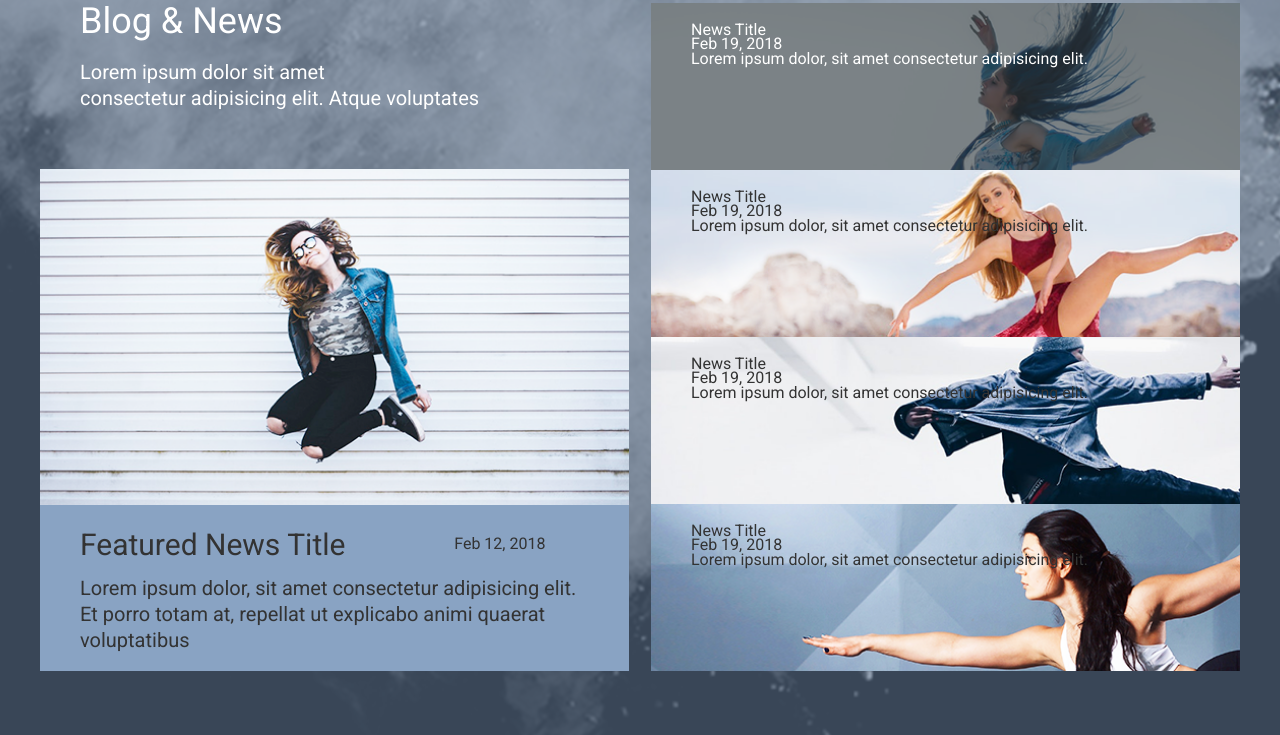
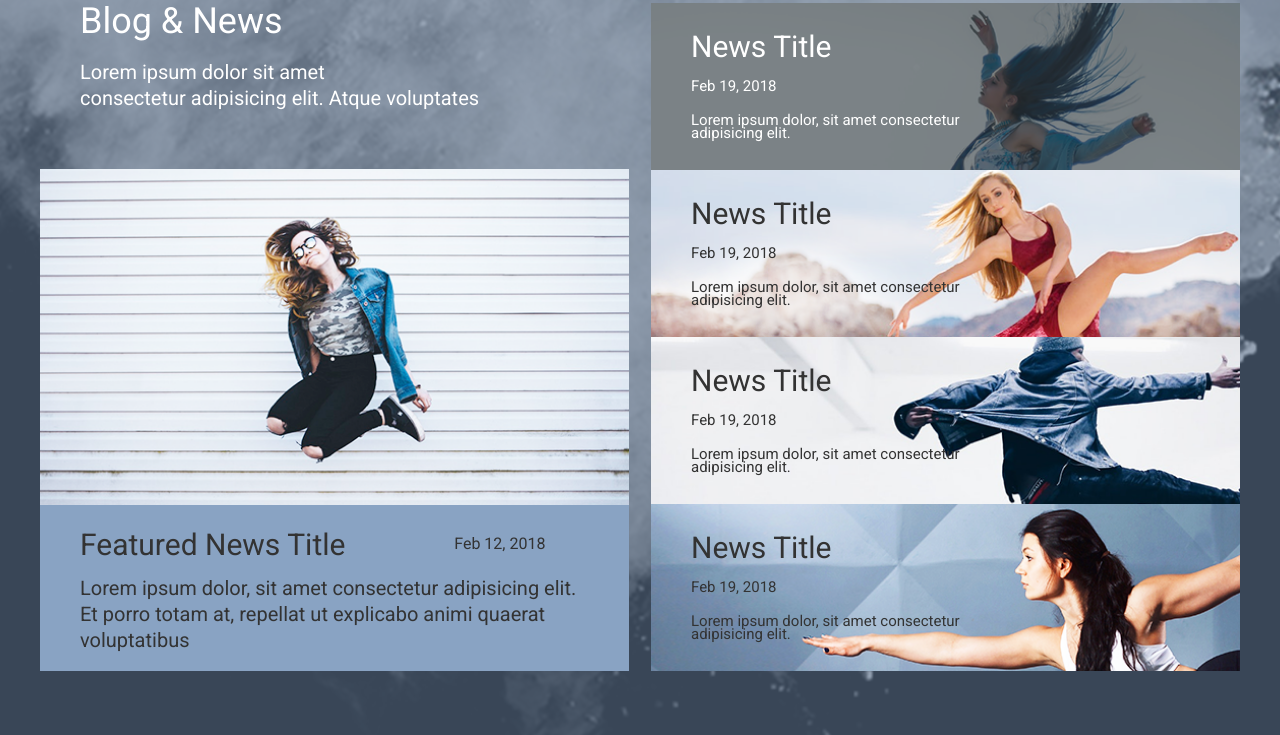
Before and after one commit to Tomrer/Lessons, a website built with webpack: page index.html in a window 1280 px wide. Shown: the part 2462-3197 px from the top of the page. Built offline with nearby package versions, Linux system fonts and the light colour scheme; files whose address does not match are found by name.

Commit message:
fixed text paddings

```diff
--- a/src/scss/base/_base.scss
+++ b/src/scss/base/_base.scss
@@ -34,10 +34,13 @@ body {
   &__header {
     text-align: center;
     padding: 40px 0 30px 0;
+    width: 50%;
+    margin: 0 auto;
 
     h2 {
       font-size: 36px;
       margin-top: 0;
+      padding-bottom: 20px;
     }
 
     p {
--- a/src/scss/sections/_blog.scss
+++ b/src/scss/sections/_blog.scss
@@ -121,8 +121,24 @@
 
     &__text {
       line-height: 0.9;
-      padding: 20px 0 0 40px;
+      padding: 30px 0 0 40px;
       z-index: 1;
+
+      h3 {
+        font-size: 30px;
+        padding-bottom: 20px;
+      }
+
+      span {
+        display: block;
+        font-size: 15px;
+        padding-bottom: 20px;
+      }
+
+      p {
+        width: 50%;
+        font-size: 15px;
+      }
     }
   }
 }
```
